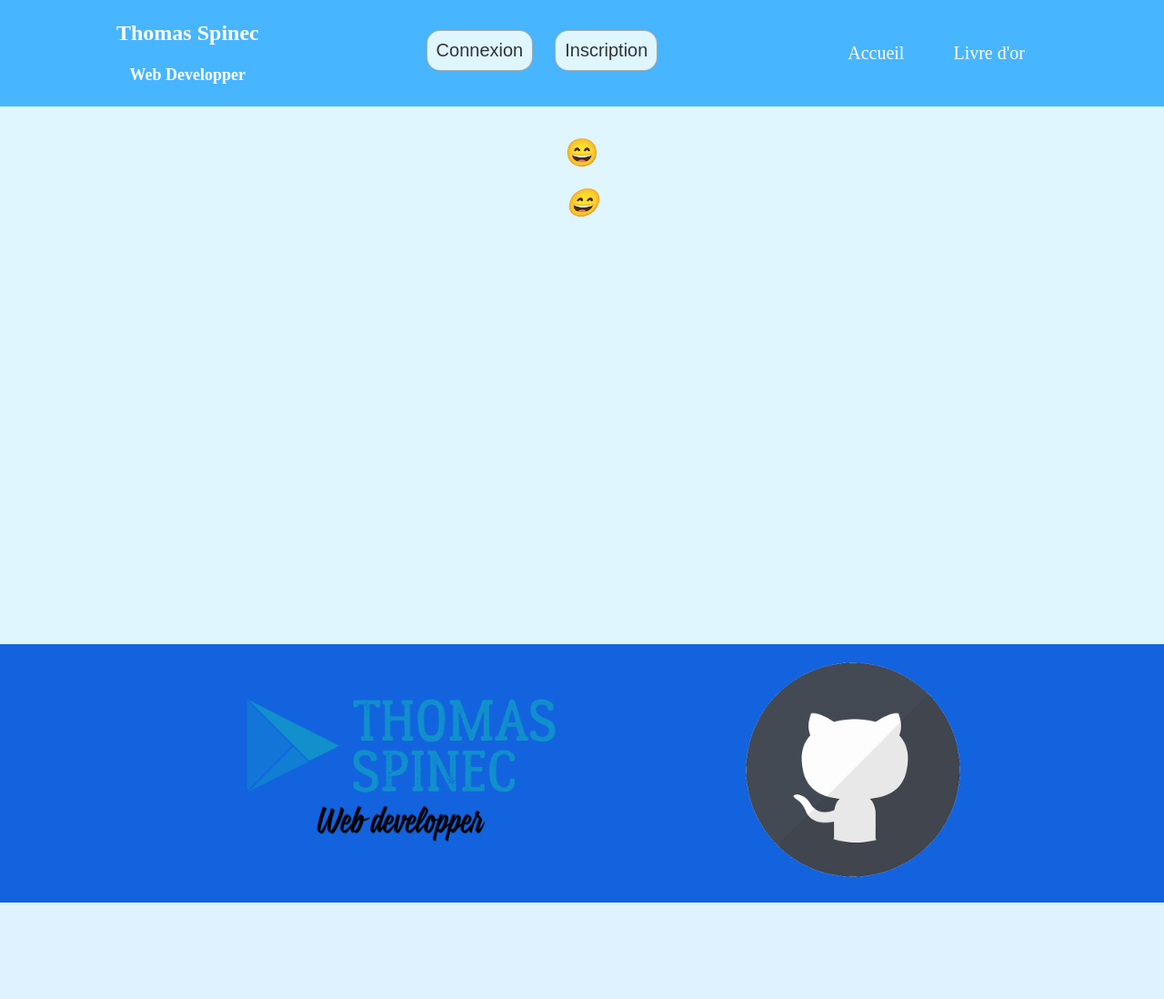
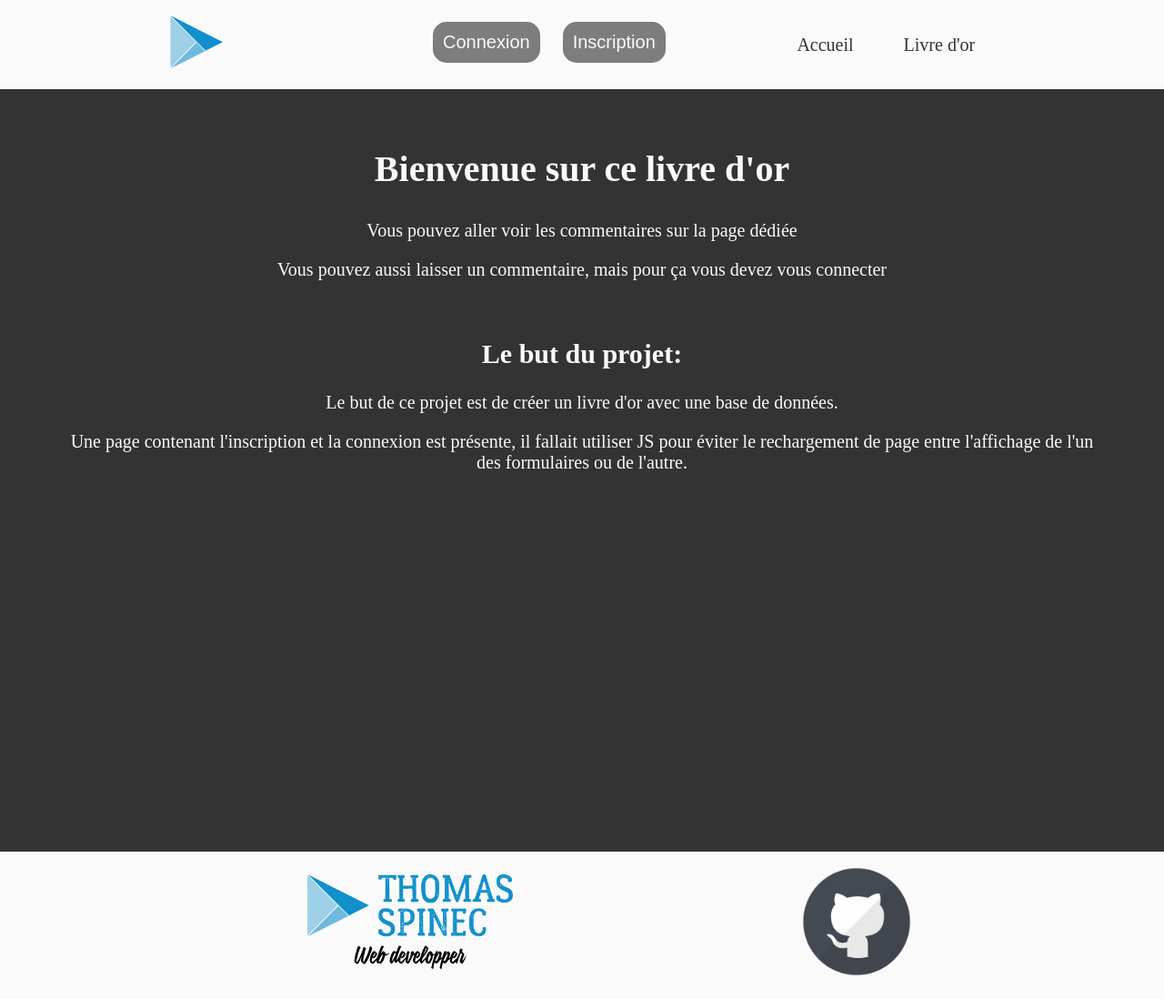
Before and after one commit to thomas-spinec/livre-or-js, a PHP site: page / in a window 1280 px wide. Shown: the whole page at 91% size. Before the commit the page ends 992 px from the top, so only its background shows below. Run offline with PHP 8.4, Linux system fonts and the light colour scheme.

Commit message:
CSS fait, menu burger ajouté

```diff
--- a/commentaire.php
+++ b/commentaire.php
@@ -29,12 +29,13 @@
 
     <!-- Main -->
     <main>
-        <section id="commentaire">
+        <section id="commentaire" class="container">
+            <section class="background_form">
                 <h1>Laisser un commentaire</h1>
                 <form action="" method="post" id="formCom">
                     <div class="center">
                         <label for="commentaire">Commentaire</label>
-                    <textarea name="commentaire" id="comment" cols="30" rows="10" required></textarea>
+                        <textarea name="commentaire" id="comment" cols="60" rows="10" required></textarea>
                         <p></p>
                     </div>
                     <br>
--- a/includes/footer.php
+++ b/includes/footer.php
@@ -1,6 +1,6 @@
     <footer>
         <section class="centrage flex_footer">
-            <div id="perso" class="logo">
+            <div id="perso">
                 <a class="link" href="https://thomas-spinec.students-laplateforme.io/"><img src="img/Logo.png" alt="lien vers mon portfolio"></a>
             </div>
             <div class="logo">
--- a/includes/header.php
+++ b/includes/header.php
@@ -8,10 +8,17 @@ $user = new User();
 <header>
     <div class="container">
         <div class="flex">
-            <div id="left">
-                <h3>Thomas Spinec</h3>
-                <h4>Web Developper</h4>
+            <div id="left" class="ordi">
+                <a href="index.php"><img src="img/Logo_onglet.png" alt=""></a>
             </div>
+
+            <a href="#" id="openBtn">
+                <span class="burger-icon">
+                    <span></span>
+                    <span></span>
+                    <span></span>
+                </span>
+            </a>
             <?php
             // test si l'utilisateur est connecté
             if (isset($_GET['deconnexion'])) {
@@ -22,43 +29,39 @@ $user = new User();
             } else if ($user->isConnected()) {
                 $login = $user->getLogin();
             ?>
+                <nav class="mobile">
+                    <ul>
+                        <li><a class="a_head" href="index.php">Accueil</a></li>
+                        <li><a class='a_head' href='profil.php'>Profil</a></li>
+                        <li><a class='a_head' href='livre-or.php'>Livre d'or</a></li>
+                    </ul>
+                </nav>
 
                 <div id='center'>
                     <h3>Bonjour <?= $login ?></h3>
                     <a href='index.php?deconnexion=true'><button>Déconnexion</button></a>
                 </div>
-                <?php
-
-                if ($user == 'admin') {
-                    $_SESSION['admin'] = true;
-                ?>
-                    <nav>
+                <nav class="ordi">
                     <ul>
-                            <li><a class='a_head' href='index.php'>Accueil</a></li>
                         <li><a class='a_head' href='profil.php'>Profil</a></li>
                         <li><a class='a_head' href='livre-or.php'>Livre d'or</a></li>
-                            <li><a class='a_head' href='admin.php'>Info Utilisateurs</a></li>
                     </ul>
                 </nav>
             <?php
             } else {
             ?>
-                    <nav>
+                <nav class="mobile">
                     <ul>
-                            <li><a class='a_head' href='index.php'>Accueil</a></li>
-                            <li><a class='a_head' href='profil.php'>Profil</a></li>
+                        <li><a class="a_head" href="index.php">Accueil</a></li>
                         <li><a class='a_head' href='livre-or.php'>Livre d'or</a></li>
                     </ul>
                 </nav>
-                <?php
-                }
-            } else {
-                ?>
+
                 <div>
                     <a href='user.php?sign=conn'><button>Connexion</button></a>
                     <a href='user.php?sign=insc'><button>Inscription</button></a>
                 </div>
-                <div>
+                <div class="ordi">
                     <a class='a_head' href='index.php'>Accueil</a>
                     <a class='a_head' href='livre-or.php'>Livre d'or</a>
                 </div>
--- a/index.php
+++ b/index.php
@@ -8,6 +8,7 @@
     <title>Accueil</title>
     <link rel="stylesheet" href="site.css">
     <link rel="icon" type="images/png" sizes="64x64" href="img/Logo_onglet.png" />
+    <script src="scripts/menu.js"></script>
 </head>
 
 <body>
@@ -20,8 +21,17 @@
 
     <!-- Main -->
     <main>
-        <h1>&#128516;</h1>
-        <h1><i>&#128516;</i></h1>
+        <section class="centrage" id="intro">
+            <h1>Bienvenue sur ce livre d'or</h1>
+            <p>Vous pouvez aller voir les commentaires sur la page dédiée</p>
+            <p>Vous pouvez aussi laisser un commentaire, mais pour ça vous devez vous connecter</p>
+        </section>
+
+        <section class="centrage" id="goal">
+            <h2>Le but du projet:</h2>
+            <p>Le but de ce projet est de créer un livre d'or avec une base de données.</p>
+            <p>Une page contenant l'inscription et la connexion est présente, il fallait utiliser JS pour éviter le rechargement de page entre l'affichage de l'un des formulaires ou de l'autre.</p>
+        </section>
     </main>
     <!-- /Main -->
 
--- a/livre-or.php
+++ b/livre-or.php
@@ -27,6 +27,7 @@
 
     <!-- Main -->
     <main>
+        <section class="container">
             <section id="livre-or">
                 <h1>Livre d'or</h1>
                 <table class="commentaires">
@@ -63,6 +64,7 @@
                 }
                 ?>
             </section>
+        </section>
     </main>
     <!-- /Main -->
 
--- /dev/null
+++ b/scripts/menu.js
@@ -0,0 +1,10 @@
+//attente du chargement du DOM
+document.addEventListener("DOMContentLoaded", function () {
+  let buttonBurger = document.querySelector("#openBtn");
+
+  let nav = document.querySelector(".mobile");
+
+  buttonBurger.addEventListener("click", function () {
+    nav.classList.toggle("open");
+  });
+});
--- a/site.css
+++ b/site.css
@@ -3,12 +3,13 @@
 ***************** */
 
 body {
-  background-color: #dff6ff;
+  background-color: #333;
   /* font-family: "Open Sans", sans-serif; */
   /* font-size: 16px;
     color: #333; */
   margin: 0;
   padding: 0;
+  font-size: 20px;
 }
 
 a {
@@ -17,31 +18,44 @@ a {
 }
 
 h1 {
-  font-size: 30px;
+  font-size: 2em;
   font-weight: bold;
   text-align: center;
-  color: #333;
+  /* color: #333; */
 }
 
 h2 {
-  font-size: 24px;
+  font-size: 1.5em;
   font-weight: bold;
 }
 
 h3 {
-  font-size: 24px;
+  font-size: 1.3em;
   font-weight: bold;
   line-height: 1;
 }
 
 h4 {
-  font-size: 18px;
+  font-size: 1em;
+}
+
+p {
+  font-size: 1em;
 }
 
 .container {
   width: 80%;
-  margin: auto;
-  padding: auto;
+  margin: 0 auto;
+  padding: 1rem;
+}
+
+.centrage_main {
+  text-align: center;
+  width: 90%;
+  position: absolute;
+  top: 50%;
+  left: 50%;
+  transform: translate(-50%, -50%);
 }
 
 .centrage {
@@ -55,21 +69,21 @@ h4 {
 *************** */
 
 header {
-  /* display: block; */
-  background-color: #47b5ff;
-  color: #fff;
-  position: fixed;
+  display: block;
+  background-color: #fafafa;
+  color: #333;
+  /* position: fixed; */
   width: 100%;
-  min-height: 110px;
-  max-height: 140px;
   top: 0;
+  clear: both;
 }
 
 .flex {
   text-align: center;
   display: flex;
-  justify-content: space-between;
+  justify-content: space-around;
   align-items: center;
+  align-content: center;
 }
 
 #center {
@@ -95,10 +109,10 @@ header li {
 }
 
 header button {
-  background-color: #dff6ff;
+  background-color: #7d7d7d;
   border: 1px solid #7d7d7d9a;
   border-radius: 15px;
-  color: #333;
+  color: #fafafa;
   font-size: 20px;
   /* font-weight: bold; */
   padding: 10px;
@@ -111,11 +125,11 @@ header button {
 }
 
 header button:hover {
-  background-color: #88dfff;
+  background-color: #a6a6a6;
 }
 
 .a_head {
-  color: #fff;
+  color: #333;
   transition: 0.5s;
   padding: 10px 15px;
   margin: 0px 10px;
@@ -133,8 +211,8 @@ header button:hover {
 ****************** */
 
 footer {
-  background-color: #1363df;
-  color: #fafafa;
+  background-color: #fafafa;
+  color: #333;
   text-align: center;
   padding: 10px;
   padding-bottom: 1%;
@@ -161,13 +239,13 @@ footer {
 }
 
 .link img {
-  max-width: 20vw;
+  max-width: 10vw;
   cursor: pointer;
 }
 
 .link:hover {
   transform: translateY(-10%);
-  box-shadow: 0 10px 20px #88dfff;
+  box-shadow: 0 10px 20px #fafafa;
 }
 
 #perso {
@@ -179,7 +257,7 @@ footer {
 }
 
 #perso img {
-  max-width: 30vw;
+  max-width: 20vw;
 }
 
 /* *****************
@@ -187,14 +265,15 @@ footer {
 ****************** */
 
 main {
-  margin-top: 150px;
-  min-height: 65vh;
+  display: block;
+  min-height: 92vh;
   margin-bottom: 3%;
+  color: #fafafa;
 }
 
 main button {
-  background-color: #88dfff;
-  border: 1px solid #1363df66;
+  background-color: #fafafa;
+  border: 1px solid #c2c2c2c6;
   border-radius: 15px;
   color: #333;
   font-size: 20px;
@@ -222,17 +301,29 @@ main button:hover {
   font-size: 20px;
 }
 
+/* ********************
+    Main - Accueil
+********************* */
+#intro {
+  margin-top: 5%;
+}
+
+#goal {
+  margin-top: 5%;
+}
+
 /* *****************
     Formulaires
 ****************** */
 
 .background_form {
-  width: 60%;
-  margin: auto;
+  /* width: 50%; */
+  /* margin: auto; */
   padding: 20px;
   background-color: #fafafa;
   border-radius: 10px;
   box-shadow: 0 0 10px #7d7d7d;
+  color: #333;
 }
 
 .background_form p {
```
Also changed, not shown: other parts of site.css (+125 -3 lines), includes/headerConn.php (+6 -55 lines), scripts/user.js (+11 -11 lines), user.php (+10 -1 lines), img/screen.png (added). Lines whose indentation alone changed are shown as unchanged.
